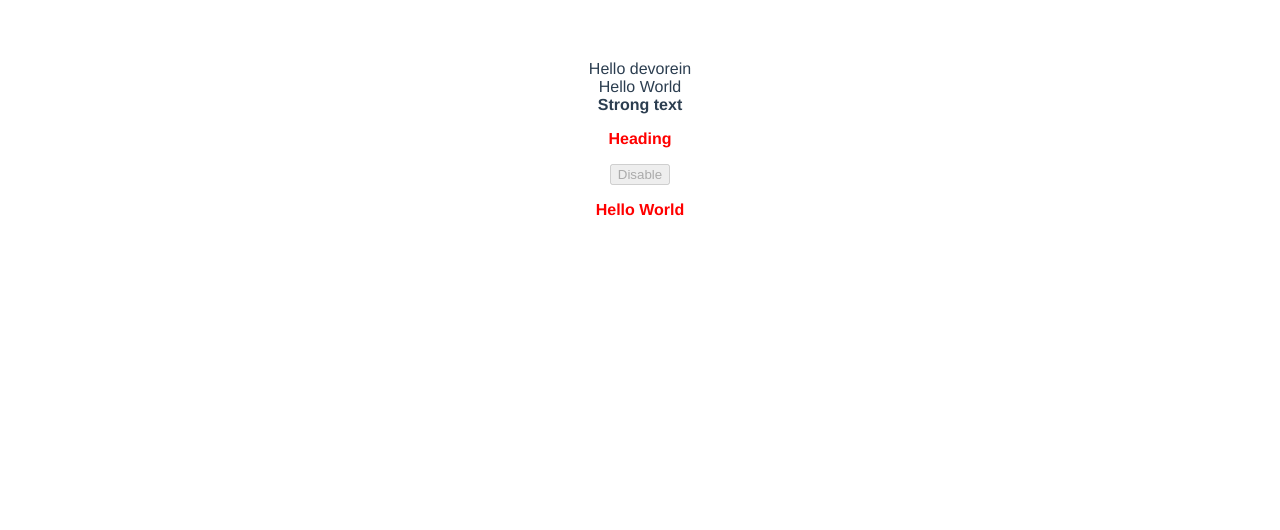
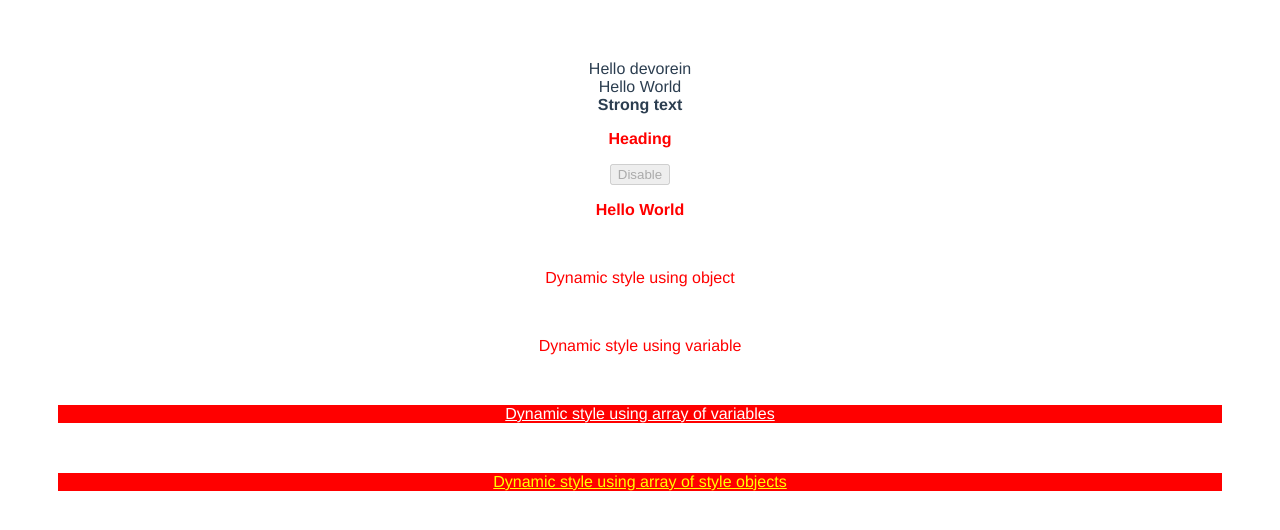
Before and after one commit to Devorein/vue-init, a Vue app: page / in a window 1280 px wide. Shown: the top 530 px of the page. Built offline with nearby package versions, Linux system fonts and the light colour scheme.

Commit message:
Added v-bind:style for all variations

```diff
--- a/src/App.vue
+++ b/src/App.vue
@@ -1,4 +1,5 @@
 <template>
+  <div>
     <div>{{greet}} {{name}}</div>
     <div v-text="text"></div>
     <div v-html="html"></div>
@@ -9,10 +10,27 @@
       safe: !isDanger,
       bold: true
     }">Hello World</p>
+    <p v-bind:style="{
+      color: isDanger ? 'red' : 'green',
+      fontWeight: isDanger ? 'normal' : 'bold',
+      margin: '50px'
+    }">Dynamic style using object</p>
+    <p v-bind:style="style">Dynamic style using variable</p>
+    <p v-bind:style="[style, style2]">Dynamic style using array of variables</p>
+    <p v-bind:style="[{
+      color: isDanger ? 'red' : 'green',
+      fontWeight: isDanger ? 'normal' : 'bold',
+      margin: '50px'
+    }, {
+      backgroundColor: 'red',
+      textDecoration: 'underline',
+      color: 'yellow'
+    }]">Dynamic style using array of style objects</p>
+  </div>
 </template>
 
 <script>
-
+const isDanger = true;
 export default {
   name: 'App',
   data(){
@@ -23,7 +41,17 @@ export default {
       html: "<b>Strong text</b>",
       headingId: 'heading',
       isDisabled: true,
-      isDanger: true
+      isDanger,
+      style: {
+        color: isDanger ? 'red' : 'green',
+        fontWeight: isDanger ? 'normal' : 'bold',
+        margin: '50px'
+      },
+      style2: {
+        backgroundColor: "red",
+        textDecoration: 'underline',
+        color: 'white'
+      }
     }
   }
 }
```
Lines whose indentation alone changed are shown as unchanged.
